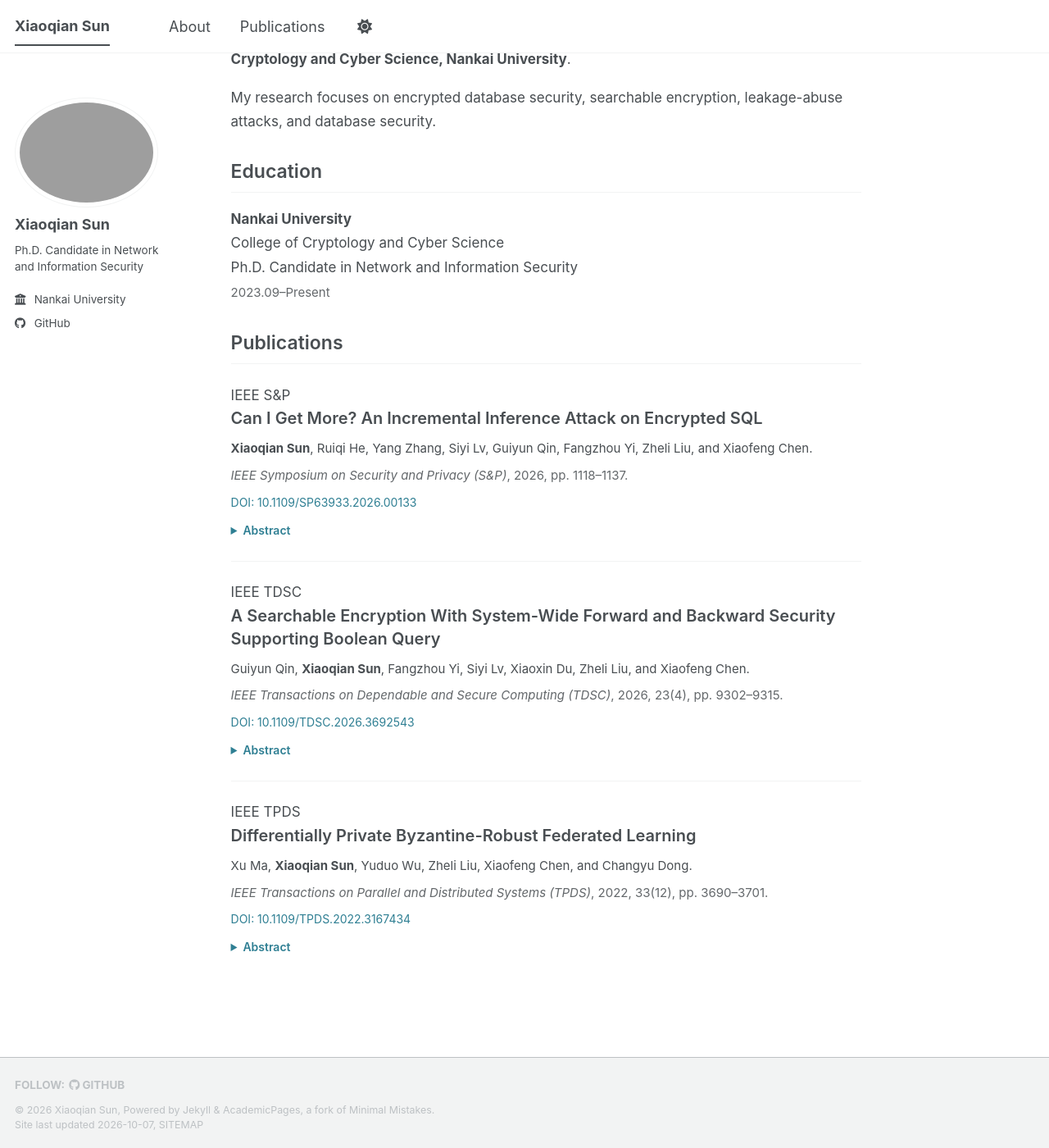
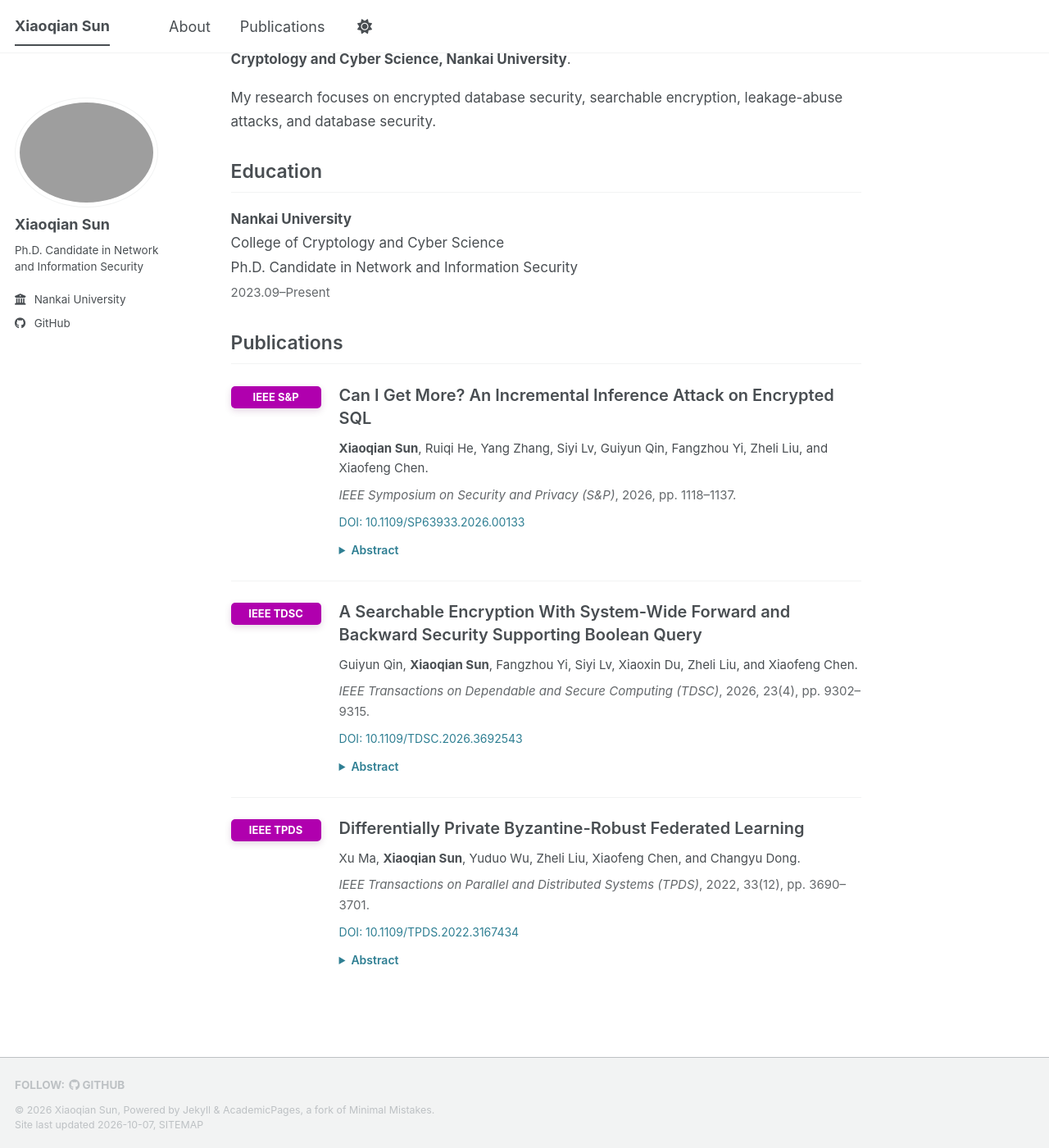
Before and after one commit to xiaoqiank/xiaoqiank.github.io, a Jekyll site: the page built from _pages/about.md, in a window 1280 px wide and 1400 px high, scrolled down 114 px. Shown: the whole window at 82% size. Built offline with Jekyll 4.4.1, drawn with Linux system fonts in a browser that asks for light colours; a style sheet for code colours, icons or effects is not loaded.

Commit message:
Add files via upload

```diff
--- a/assets/css/main.scss
+++ b/assets/css/main.scss
@@ -178,3 +178,38 @@
     padding: 12px 14px;
   }
 }
+
+/* Compact venue badges beside each publication. */
+.home-publication {
+  display: grid;
+  grid-template-columns: 110px minmax(0, 1fr);
+  column-gap: 22px;
+  align-items: start;
+}
+.home-publication-badge {
+  display: inline-block;
+  box-sizing: border-box;
+  margin-top: 3px;
+  padding: 5px 9px;
+  border-radius: 5px;
+  background: #b000ae;
+  color: #fff;
+  font-size: 13px;
+  font-weight: 700;
+  line-height: 1.35;
+  text-align: center;
+  white-space: nowrap;
+  box-shadow: 0 3px 8px rgba(85, 0, 83, 0.16);
+}
+.home-publication-body { min-width: 0; }
+@media (max-width: 760px) {
+  .home-publication {
+    grid-template-columns: minmax(0, 1fr);
+    row-gap: 12px;
+  }
+  .home-publication-badge {
+    justify-self: start;
+    min-width: 110px;
+    margin-top: 0;
+  }
+}
```
